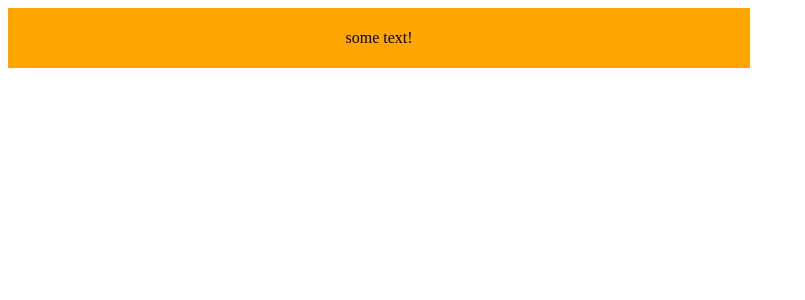
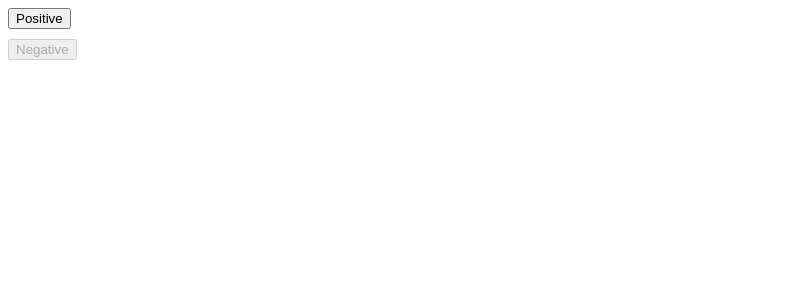
Before and after one commit to khazaddoom/Angular-Day2, an Angular app: page / in a window 1280 px wide. Shown: the top 300 px of the page, without its empty margins (0-805 px from the left). Built offline with nearby package versions, Linux system fonts and the light colour scheme.

Commit message:
understanding event binding

```diff
--- a/src/app/app.component.css
+++ b/src/app/app.component.css
@@ -0,0 +1,4 @@
+button {
+    display: block;
+    margin-bottom: 10px
+}
--- a/src/app/app.component.html
+++ b/src/app/app.component.html
@@ -1,6 +1,6 @@
 <div class="container">
 
-  <warning></warning>
-
+  <button [disabled] = "hideshow" (click)="onbuttonclick()">Positive</button>
+  <button [disabled] = "!hideshow" (click)="onbuttonclick()">Negative</button>
 
 </div>
--- a/src/app/app.component.ts
+++ b/src/app/app.component.ts
@@ -6,5 +6,23 @@ import { Component } from '@angular/core';
   styleUrls: ['./app.component.css']
 })
 export class AppComponent {
-  title = 'This is a warning!';
+  title: string = 'This is a warning!';
+  hideshow: boolean = true;
+
+  constructor () {
+    setTimeout(() => {
+
+      this.hideshow = false;
+      console.log('loaded!')
+
+    }, 2000);
+  }
+
+  onbuttonclick() {
+    if (this.hideshow) {
+      this.hideshow = false;
+    } else {
+      this.hideshow = true;
+    }
+  }
 }
```
